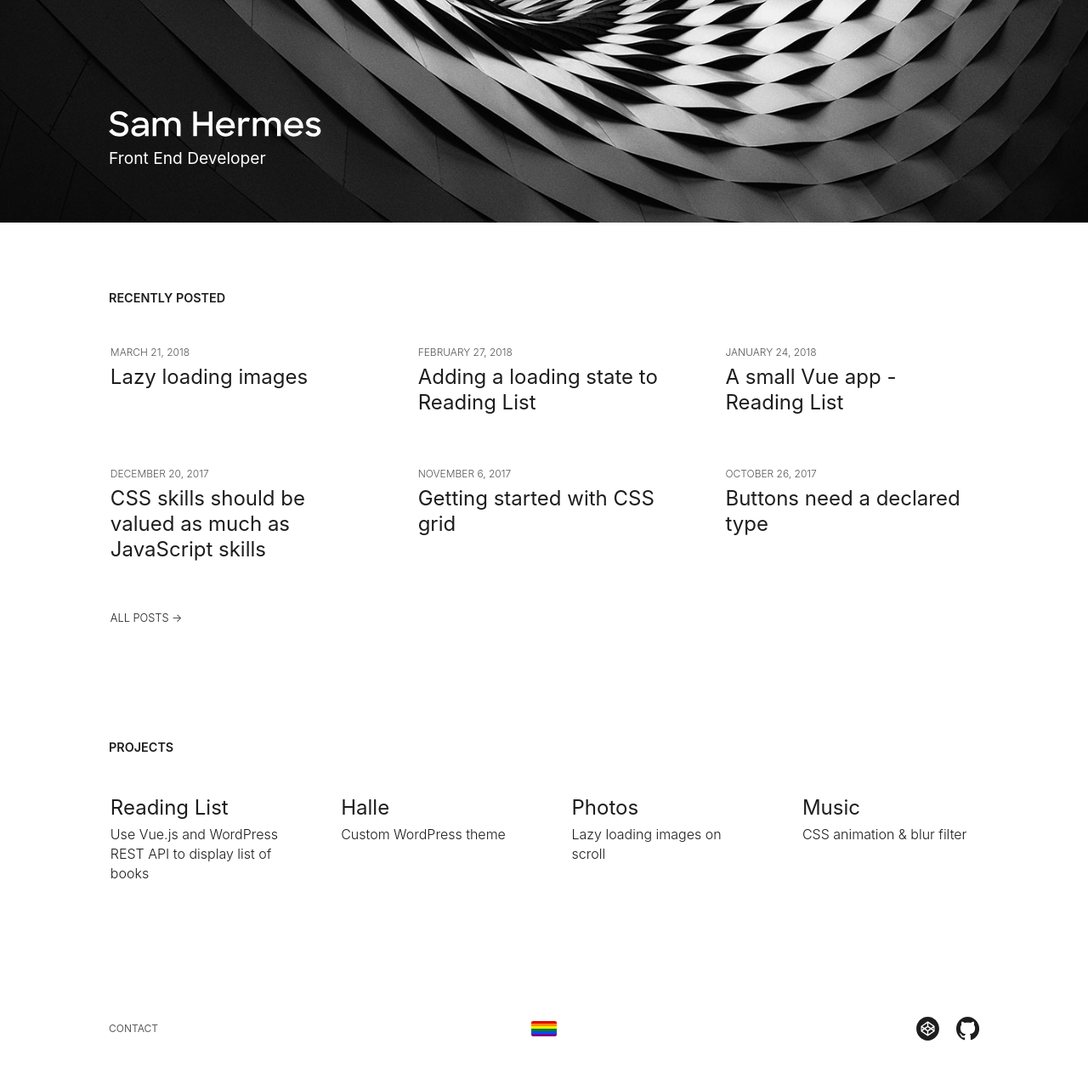
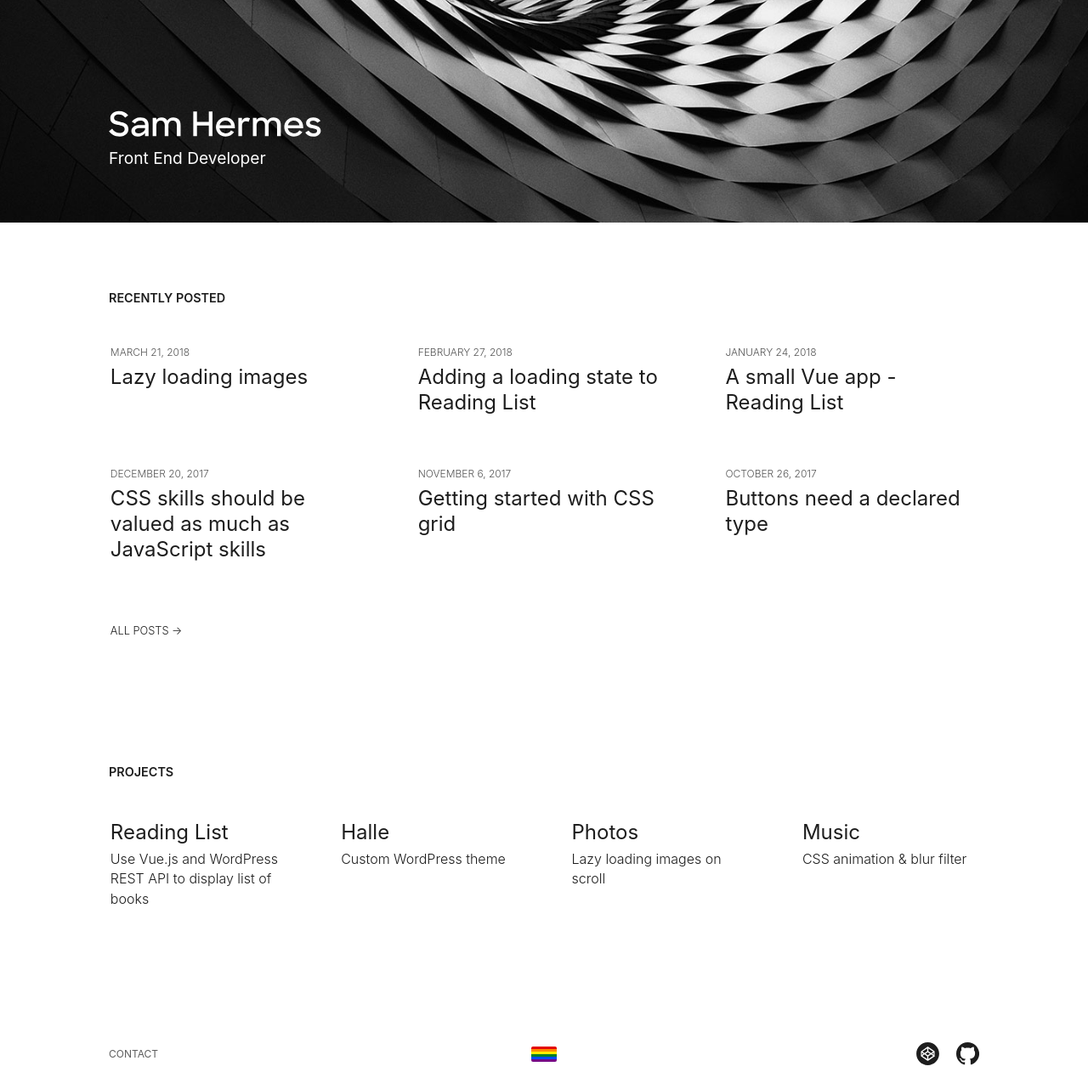
Before and after one commit to samhermes/samhermes.github.io, a Jekyll site: the page built from index.md, in a window 1280 px wide. Shown: the whole page at 85% size. Built offline with Jekyll 4.4.1, drawn with Linux system fonts in a browser that asks for light colours; before the commit the page ends 1252 px from its top, so only the background shows below that.

Commit message:
Just a little more spacing on mobile

```diff
--- a/_sass/_home.scss
+++ b/_sass/_home.scss
@@ -131,7 +131,7 @@
     box-sizing: border-box;
     border-radius: 0.2em;
     background: #fff;
-    margin-bottom: 1.5rem;
+    margin-bottom: 2rem;
     width: 100%;
     display: flex;
     flex-direction: column;
@@ -168,21 +168,27 @@
 
   .see-all {
     text-transform: uppercase;
-    margin-top: 0.5em;
+    text-align: center;
 
     @media screen and (min-width: 37.5em) {
       margin-top: -0.3%;
+      text-align: left;
     }
 
     a {
       font-size: 0.8rem;
       font-weight: 300;
+      padding: 1.15em 0;
     }
   }
 }
 
 .home .project-list {
+  padding-bottom: 2rem;
+
   li {
+    margin-bottom: 1.5rem;
+
     @media screen and (min-width: 45em) {
       width: 27.3333%;
     }
```
